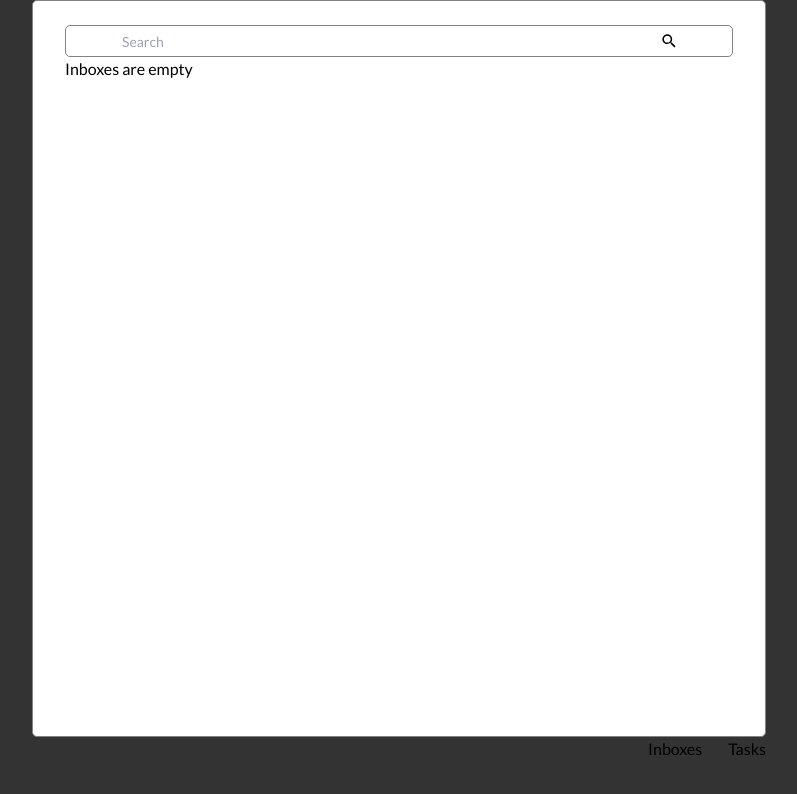
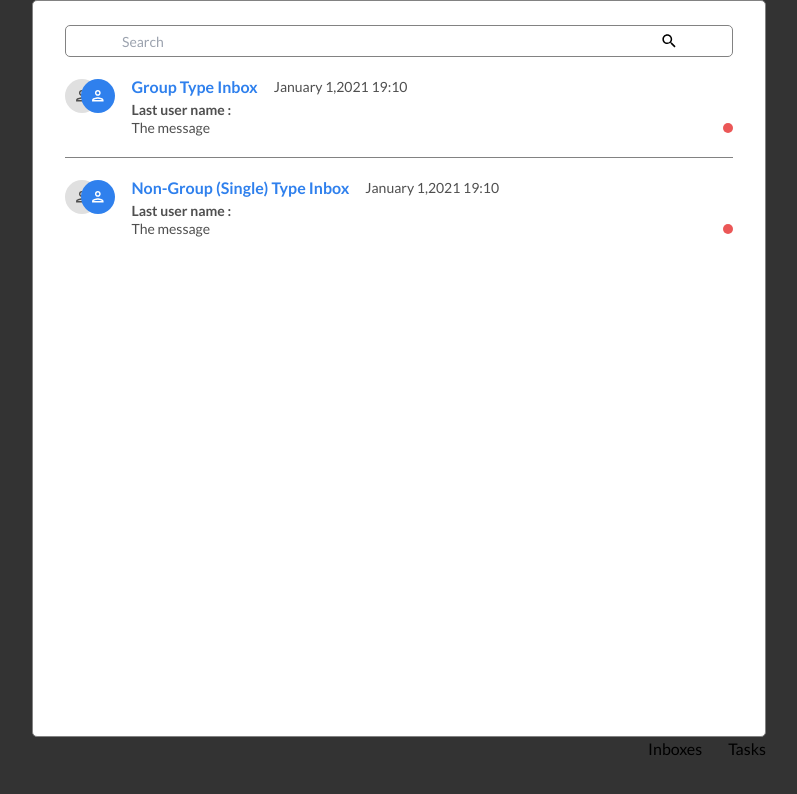
Before and after one commit to mdayat/quicks, a React (Vite) app: page /inboxes in a window 1280 px wide. Shown: the top 794 px of the page, without its empty margins (241-1038 px from the left). Built offline with nearby package versions, Linux system fonts and the light colour scheme.

Commit message:
create InboxList

```diff
--- a/package.json
+++ b/package.json
@@ -13,8 +13,7 @@
   "dependencies": {
     "react": "^18.2.0",
     "react-dom": "^18.2.0",
-    "react-router-dom": "^6.23.1",
-    "uuid": "^9.0.1"
+    "react-router-dom": "^6.23.1"
   },
   "devDependencies": {
     "@types/react": "^18.2.66",
--- /dev/null
+++ b/src/components/InboxItem.tsx
@@ -0,0 +1,63 @@
+import { Link } from "react-router-dom";
+import type { MouseEvent } from "react";
+
+import { Person } from "../icons/Person";
+import type { InboxItem as InboxItemType } from "../data/inbox";
+
+export function InboxItem({ id, name }: InboxItemType): JSX.Element {
+  function focusToAnchor(event: MouseEvent<HTMLDivElement>) {
+    const anchorEl = document.getElementById(id) as HTMLAnchorElement;
+    anchorEl.focus();
+
+    event.currentTarget.addEventListener(
+      "click",
+      () => {
+        anchorEl.click();
+      },
+      { once: true }
+    );
+  }
+
+  return (
+    <>
+      <div
+        className="cursor-pointer flex items-center gap-x-4 [&:first-child]:mt-[22px]"
+        onMouseEnter={focusToAnchor}
+      >
+        <div className="self-start relative w-14">
+          <div className="bg-primary-1 absolute top-0 right-0 z-10 p-[11px] rounded-full">
+            <Person className="fill-[#fff] w-3 h-3" />
+          </div>
+
+          <div className="bg-primary-4 absolute top-0 left-0 p-[11px] rounded-full">
+            <Person className="fill-primary-2 w-3 h-3" />
+          </div>
+        </div>
+
+        <div className="w-full flex flex-col justify-between gap-y-1">
+          <div className="flex items-center gap-x-4 mb-1">
+            <h2 className="text-primary-1 font-bold leading-none max-w-sm">
+              <Link id={id} to={`${id}`} className="focus:outline-none">
+                {name}
+              </Link>
+            </h2>
+
+            <p className="text-primary-2 leading-none text-sm">
+              January 1,2021 19:10
+            </p>
+          </div>
+
+          <p className="text-primary-2 font-bold leading-none text-sm">
+            Last user name :
+          </p>
+          <div className="flex justify-between items-center">
+            <p className="text-primary-2 leading-none text-sm">The message</p>
+            <span className="bg-indicator-3 w-2.5 h-2.5 rounded-full"></span>
+          </div>
+        </div>
+      </div>
+
+      <hr className="bg-primary-3 border-none [&:last-child]:hidden my-[22px] [&:last-child]:mb-0 h-[1px]" />
+    </>
+  );
+}
--- a/src/data/inbox.ts
+++ b/src/data/inbox.ts
@@ -1,22 +1,20 @@
-import { v4 as uuidv4 } from "uuid";
-
 type InboxType = "group" | "single";
-interface Inbox {
+interface InboxItem {
   id: string;
   name: string;
   type: InboxType;
   participants?: number;
 }
 
-const inboxes: Inbox[] = [
+const inboxList: InboxItem[] = [
   {
-    id: uuidv4(),
+    id: "91647f64-e715-4c38-8ab3-a7a723073c71",
     name: "Group Type Inbox",
     type: "group",
   },
 
   {
-    id: uuidv4(),
+    id: "3ca3a288-a3b3-452a-a519-6fa326235360",
     name: "Non-Group (Single) Type Inbox",
     type: "single",
   },
@@ -30,5 +28,5 @@ interface Message {
   isUnread: boolean;
 }
 
-export { inboxes };
-export type { Inbox, Message };
+export { inboxList };
+export type { InboxItem, Message };
--- a/src/icons/Person.tsx
+++ b/src/icons/Person.tsx
@@ -3,7 +3,11 @@ import type { ComponentPropsWithRef } from "react";
 export function Person({ ...rest }: ComponentPropsWithRef<"svg">): JSX.Element {
   return (
     <svg xmlns="http://www.w3.org/2000/svg" viewBox="0 0 21 21" {...rest}>
-      <path d="M10.3685 0.0292358C7.58987 0.0292358 5.33928 2.27982 5.33928 5.05848C5.33928 7.83713 7.58987 10.0877 10.3685 10.0877C13.1472 10.0877 15.3978 7.83713 15.3978 5.05848C15.3978 2.27982 13.1472 0.0292358 10.3685 0.0292358ZM12.8831 5.0585C12.8831 3.67546 11.7515 2.54388 10.3685 2.54388C8.98544 2.54388 7.85386 3.67546 7.85386 5.0585C7.85386 6.44154 8.98544 7.57312 10.3685 7.57312C11.7515 7.57312 12.8831 6.44154 12.8831 5.0585ZM17.9123 17.6316C17.6608 16.7389 13.7632 15.117 10.3684 15.117C6.98627 15.117 3.11375 16.7263 2.82457 17.6316H17.9123ZM0.309998 17.6316C0.309998 14.2871 7.01146 12.6023 10.3685 12.6023C13.7255 12.6023 20.427 14.2871 20.427 17.6316V20.1462H0.309998V17.6316Z" />
+      <path
+        fillRule="evenodd"
+        clipRule="evenodd"
+        d="M10.1755 0.0292358C7.39687 0.0292358 5.14629 2.27982 5.14629 5.05848C5.14629 7.83713 7.39687 10.0877 10.1755 10.0877C12.9542 10.0877 15.2048 7.83713 15.2048 5.05848C15.2048 2.27982 12.9542 0.0292358 10.1755 0.0292358ZM12.6901 5.0585C12.6901 3.67546 11.5585 2.54388 10.1755 2.54388C8.79244 2.54388 7.66086 3.67546 7.66086 5.0585C7.66086 6.44154 8.79244 7.57312 10.1755 7.57312C11.5585 7.57312 12.6901 6.44154 12.6901 5.0585ZM17.7193 17.6316C17.4678 16.7389 13.5702 15.117 10.1754 15.117C6.79327 15.117 2.92076 16.7263 2.63158 17.6316H17.7193ZM0.117004 17.6316C0.117004 14.2871 6.81847 12.6023 10.1755 12.6023C13.5325 12.6023 20.234 14.2871 20.234 17.6316V20.1462H0.117004V17.6316Z"
+      />
     </svg>
   );
 }
--- a/src/pages/inbox.tsx
+++ b/src/pages/inbox.tsx
@@ -1,13 +1,14 @@
 import { useEffect, useState } from "react";
 
 import { SearchInbox } from "../components/SearchInbox";
+import { InboxItem } from "../components/InboxItem";
 import { Loader } from "../components/Loader";
 import { getInboxes, searchInbox, useDebounce } from "../utils/inbox";
-import type { Inbox } from "../data/inbox";
+import type { InboxItem as InboxItemType } from "../data/inbox";
 
 export function Inbox(): JSX.Element {
-  const [inboxes, setInboxes] = useState<Inbox[]>([]);
-  const [isLoading, setIsLoading] = useState(false);
+  const [inboxList, setInboxList] = useState<InboxItemType[]>([]);
+  const [isLoading, setIsLoading] = useState(true);
 
   const [searchValue, setSearchValue] = useState("");
   const debouncedSearchValue = useDebounce(searchValue, 750);
@@ -16,22 +17,18 @@ export function Inbox(): JSX.Element {
     setIsLoading(true);
     if (debouncedSearchValue === "") {
       getInboxes()
-        .then((inboxes) => {
+        .then((inboxList) => {
           setIsLoading(false);
-          if (inboxes.length !== 0) {
-            setInboxes(inboxes);
-          }
+          setInboxList(inboxList);
         })
         .catch(() => {
           // Handle and log the error
         });
     } else {
       searchInbox()
-        .then((inboxes) => {
+        .then((inboxList) => {
           setIsLoading(false);
-          if (inboxes.length !== 0) {
-            setInboxes(inboxes);
-          }
+          setInboxList(inboxList);
         })
         .catch(() => {
           // Handle and log the error
@@ -54,11 +51,13 @@ export function Inbox(): JSX.Element {
   return (
     <>
       <SearchInbox searchValue={searchValue} setSearchValue={setSearchValue} />
-      <div className="h-[calc(737px-48px-32px)] overflow-y-scroll">
-        {inboxes.length !== 0 ? (
-          <div>List of inboxes</div>
+      <div className="h-[calc(737px-48px-32px)] overflow-y-scroll flex flex-col">
+        {inboxList.length !== 0 ? (
+          inboxList.map((inbox) => {
+            return <InboxItem key={inbox.id} {...inbox} />;
+          })
         ) : (
-          <div>Inboxes are empty</div>
+          <div>There is no inbox</div>
         )}
       </div>
     </>
--- a/src/utils/inbox.ts
+++ b/src/utils/inbox.ts
@@ -1,19 +1,21 @@
-import type { Inbox, Message } from "../data/inbox";
 import { useEffect, useState } from "react";
 
+import { inboxList } from "../data/inbox";
+import type { InboxItem, Message } from "../data/inbox";
+
 // Simulating API request to the server with timeout
-function getInboxes(): Promise<Inbox[]> {
-  const promise = new Promise<Inbox[]>((resolve) => {
+function getInboxes(): Promise<InboxItem[]> {
+  const promise = new Promise<InboxItem[]>((resolve) => {
     setTimeout(() => {
-      resolve([]);
+      resolve(inboxList);
     }, 500);
   });
   return promise;
 }
 
 // Simulating API request to the server with timeout
-function searchInbox(): Promise<Inbox[]> {
-  const promise = new Promise<Inbox[]>((resolve) => {
+function searchInbox(): Promise<InboxItem[]> {
+  const promise = new Promise<InboxItem[]>((resolve) => {
     setTimeout(() => {
       resolve([]);
     }, 500);
```
Also changed, not shown: 1 other file (tests, documents, lock files or other folders).
